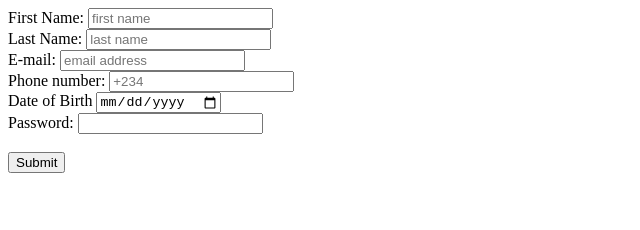
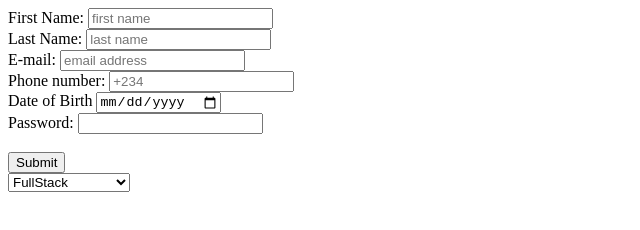
Before and after one commit to ThatITBabe/forms, a plain HTML site: page index.html in a window 1280 px wide. Shown: the whole page, without its empty margins (0-640 px from the left). Drawn offline with Linux system fonts and the light colour scheme.

Commit message:
dropdown added

```diff
--- a/index.html
+++ b/index.html
@@ -27,6 +27,12 @@
         <input type="password" name="password"><br>
 <br>
         <input type="submit">
+        <br>
+        <select name="" id="">
+            <option value="FullStack">FullStack</option>
+            <option value="Data Science">Data Science</option>
+            <option value="Digital Marketing">Digital Marketing</option>
+        </select>
     </form>
 </body>
 </html>
```
